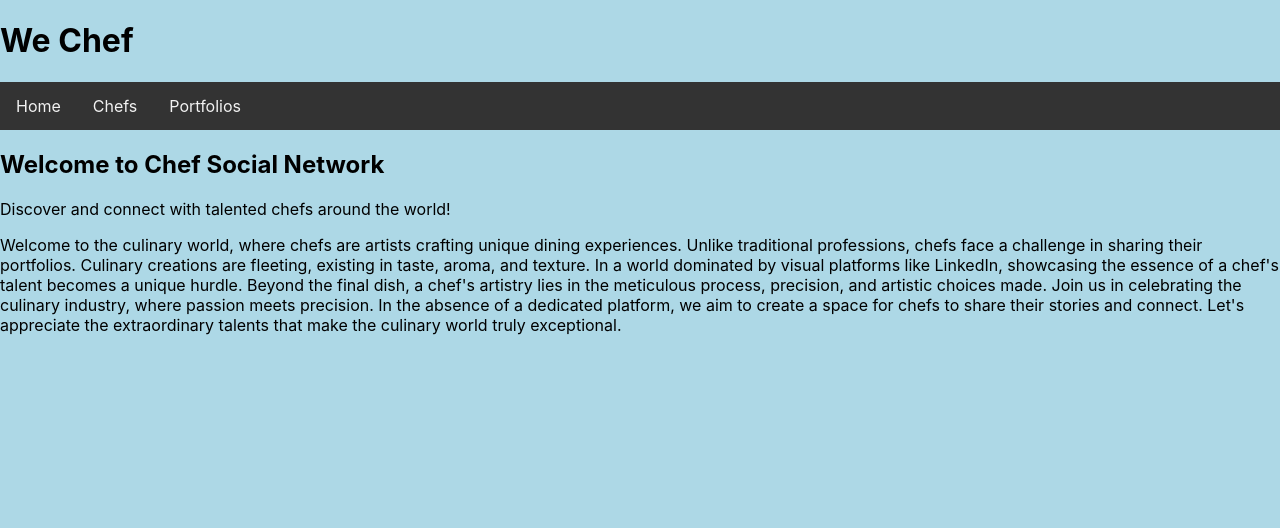
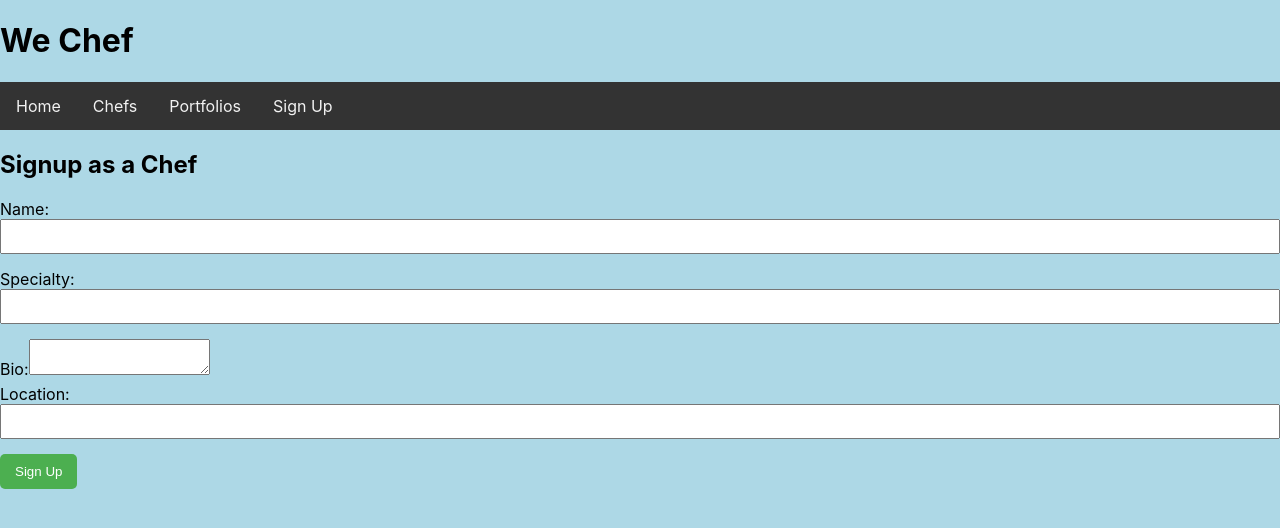
Before and after one commit to k-hernandez-0329/Project-We-Chef, a React (Create React App) app in the folder client/: page /signup in a window 1280 px wide. Shown: the top 528 px of the page. Built offline with nearby package versions, Linux system fonts and the light colour scheme; no server answers.

Commit message:
working post new chef

```diff
--- a/client/src/components/App.js
+++ b/client/src/components/App.js
@@ -6,8 +6,9 @@ import ChefPortfolio from "./ChefPortfolio";
 import "../index.css";
 import Navbar from "./Navbar";
 import Home from "./Home";
+import ChefForm from './ChefForm';
 
-;
+
 
 
 
@@ -36,12 +37,15 @@ function App() {
     <div className="App">
       <Header />
       <Navbar />
+
       <Switch>
-        <Route path="/chefs"> <ChefList chefs={chef} /></Route>
+        <Route path="/chefs">
+          <ChefList chefs={chef} />
+        </Route>
         <Route path="/portfolios" component={ChefPortfolio} />
+        <Route path="/signup" component={ChefForm} />
         <Route path="/" component={Home} />
       </Switch>
-
     </div>
   );
 
--- a/client/src/components/ChefForm.js
+++ b/client/src/components/ChefForm.js
@@ -0,0 +1,90 @@
+import React, { useState } from "react";
+import "../index.css"
+
+function ChefForm() {
+  const [formData, setFormData] = useState({
+    name: "",
+    specialty: "",
+    bio: "",
+    location: "",
+  });
+
+  const handleChange = (e) => {
+    const { name, value } = e.target;
+    setFormData({
+      ...formData,
+      [name]: value,
+    });
+  };
+
+  const handleSubmit = async (e) => {
+    e.preventDefault();
+
+    try {
+      const response = await fetch("/chefs", {
+        method: "POST",
+        headers: {
+          "Content-Type": "application/json",
+        },
+        body: JSON.stringify(formData),
+      });
+
+      const newChef = await response.json();
+      console.log("Chef signed up successfully:", newChef);
+    } catch (error) {
+      console.error("Error signing up chef:", error);
+    }
+  };
+
+  return (
+
+    <div className="ChefForm">
+      <h2>Signup as a Chef</h2>
+      <form onSubmit={handleSubmit}>
+        <label>
+          Name:
+          <input
+            type="text"
+            name="name"
+            value={formData.name}
+            onChange={handleChange}
+            required
+          />
+        </label>
+        <label>
+          Specialty:
+          <input
+            type="text"
+            name="specialty"
+            value={formData.specialty}
+            onChange={handleChange}
+            required
+          />
+        </label>
+        <label>
+          Bio:
+          <textarea
+            name="bio"
+            value={formData.bio}
+            onChange={handleChange}
+            required
+          ></textarea>
+        </label>
+        <label>
+          Location:
+          <input
+            type="text"
+            name="location"
+            value={formData.location}
+            onChange={handleChange}
+            required
+          />
+        </label>
+        <button type="submit">Sign Up</button>
+      </form>
+
+    </div>
+  );
+}
+
+export default ChefForm;
--- a/client/src/components/ChefList.js
+++ b/client/src/components/ChefList.js
@@ -1,6 +1,6 @@
 import React from "react";
 import ChefCard from './ChefCard';
-import { Link } from "react-router-dom";
+
 
 
 function ChefList ({chefs}) {
--- a/client/src/components/ChefPortfolio.js
+++ b/client/src/components/ChefPortfolio.js
@@ -1,10 +1,20 @@
 import React, { useEffect, useState } from "react";
-import Engagement from "./Engagement";
+import Engagements from "./Engagements";
 import "../index.css"
 
 function ChefPortfolio (){
 
 const [portfolios, setPortfolios] = useState([]);
+
+const updatePortfolio = (portfolio) => {
+  setPortfolios(prevPortfolios => prevPortfolios.map(p => {
+    if (p.id != portfolio.id){
+      return p
+    } else {
+      return portfolio
+    }
+  }))
+}
 
 
 useEffect(function () {
@@ -15,7 +25,7 @@ useEffect(function () {
     .then(setPortfolios);
 }, []);
 
-
+console.log(portfolios)
   return (
     <div>
       <h2>Chef's Portfolio</h2>
@@ -25,7 +35,7 @@ useEffect(function () {
             <h3>Title: {portfolio.title}</h3>
             <p>Description: {portfolio.description}</p>
             <img src={portfolio.image_url} alt={portfolio.title} />
-            <Engagement portfolios_id={portfolio.id} />
+            <Engagements updatePortfolio={updatePortfolio} likes={portfolio.likes} portfolios_id={portfolio.id} />
           </div>
         ))}
       </div>
--- a/client/src/components/Engagement.js
+++ b/client/src/components/Engagements.js
@@ -1,20 +1,13 @@
 import React, { useEffect, useState } from "react";
 
-function Engagement({portfolios_id}) {
+function Engagements({portfolios_id, likes, updatePortfolio}) {
   const [engagements, setEngagements] = useState([]);
-  const [totalLikes, setTotalLikes] = useState(0);
 
    useEffect(() => {
      fetch(`/portfolios/${portfolios_id}/engagements`)
      .then((res) => res.json())
      .then((data) => {
        setEngagements(data);
-
-       const likes = data.reduce(
-         (total, engagement) => total + engagement.likes,
-         0
-       );
-       setTotalLikes(likes);
      });
    }, [portfolios_id]);
 
@@ -23,13 +16,12 @@ function Engagement({portfolios_id}) {
 
 
    function handleClick() {
-     // Assuming 'updatedLikes' is derived from 'totalLikes'
-     fetch(`/portfolios/${portfolios_id}/likes`, {
+     fetch(`/portfolios/${portfolios_id}`, {
        method: "PATCH",
        headers: {
          "Content-Type": "application/json",
        },
-       body: JSON.stringify({ likes: totalLikes + 1}), // Use the correct variable here
+       body: JSON.stringify({ likes: likes + 1}),
      })
        .then((res) => {
          if (!res.ok) {
@@ -37,14 +29,8 @@ function Engagement({portfolios_id}) {
          }
          return res.json();
        })
-       .then((updatedEngagements) => {
-         const updatedLikes = updatedEngagements.reduce(
-           (total, engagement) => total + engagement.likes,
-           0
-         );
-         // Update state to reflect the changes
-         setEngagements(updatedEngagements);
-         setTotalLikes(parseInt(updatedLikes, 10));
+       .then((portfolio) => {
+          updatePortfolio(portfolio)
        })
        .catch((error) => {
          console.error("Error updating likes:", error);
@@ -56,14 +42,15 @@ function Engagement({portfolios_id}) {
       <div className="Engagement">
         {engagements.map((engagement, index) => (
           <div key={index}>
+            Comments:
             <div className="comment-body">{engagement.comment_body}</div>
           </div>
         ))}
 
-          <button className="like-button" onClick={handleClick}>Likes: {totalLikes}</button>
+          <button className="like-button" onClick={handleClick}>Likes: {likes}</button>
 
       </div>
     );
 }
 
-export default Engagement;
+export default Engagements;
--- a/client/src/components/Navbar.js
+++ b/client/src/components/Navbar.js
@@ -8,6 +8,7 @@ const Navbar = () => {
       <Link to="/Home">Home</Link>
       <Link to="/chefs">Chefs</Link>
       <Link to="/portfolios">Portfolios</Link>
+      <Link to="/signup">Sign Up</Link>
     </nav>
   );
 };
--- a/client/src/index.css
+++ b/client/src/index.css
@@ -116,3 +116,41 @@ nav a:hover {
 .like-button:hover {
   background-color: #2980b9;
 }
+
+
+
+/* form */
+.container {
+  max-width: 400px;
+  margin: auto;
+  padding: 20px;
+}
+
+.form-group {
+  margin-bottom: 20px;
+}
+
+label {
+  display: block;
+  margin-bottom: 5px;
+}
+
+input {
+  width: 100%;
+  padding: 8px;
+  box-sizing: border-box;
+  margin-bottom: 10px;
+}
+
+button {
+  background-color: #4caf50;
+  color: white;
+  padding: 10px 15px;
+  border: none;
+  border-radius: 5px;
+  cursor: pointer;
+}
+
+button:hover {
+  background-color: #45a049;
+}
```
Also changed, not shown: 2 other files (tests, documents, lock files or other folders).
